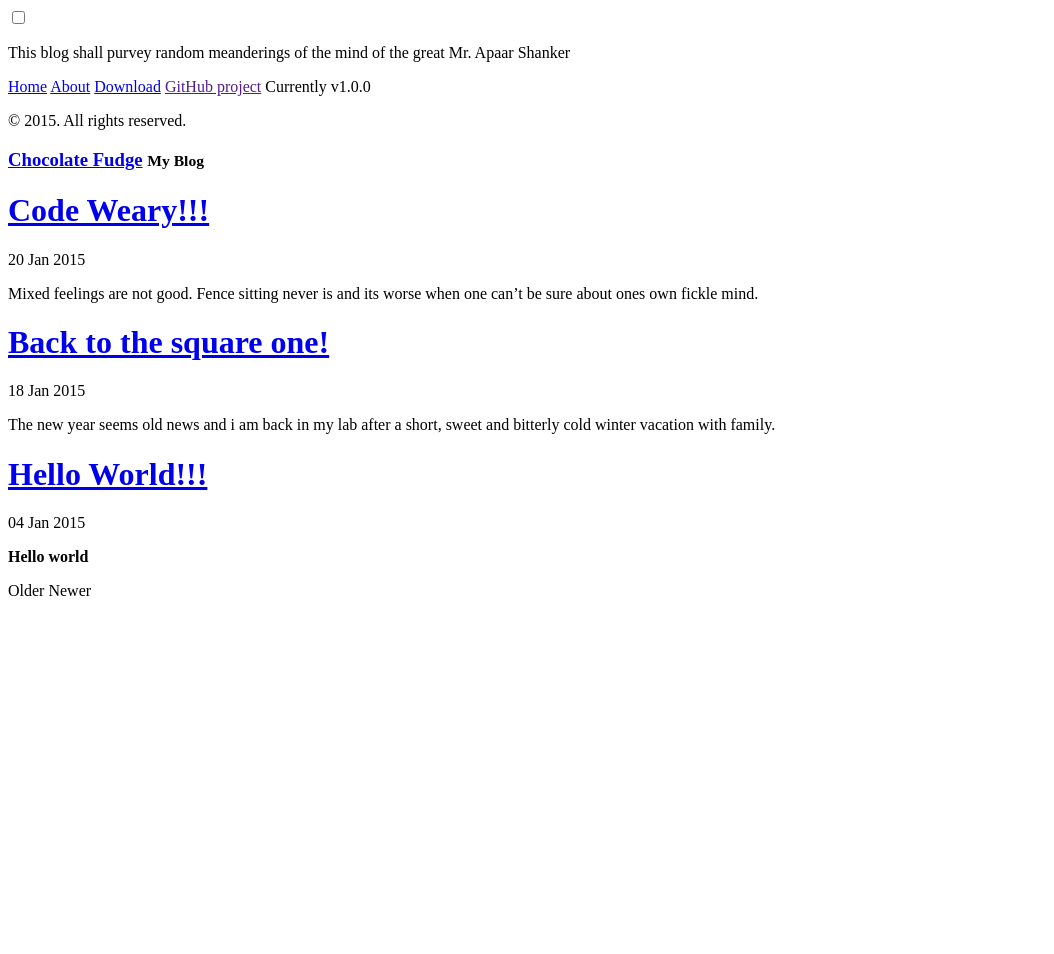
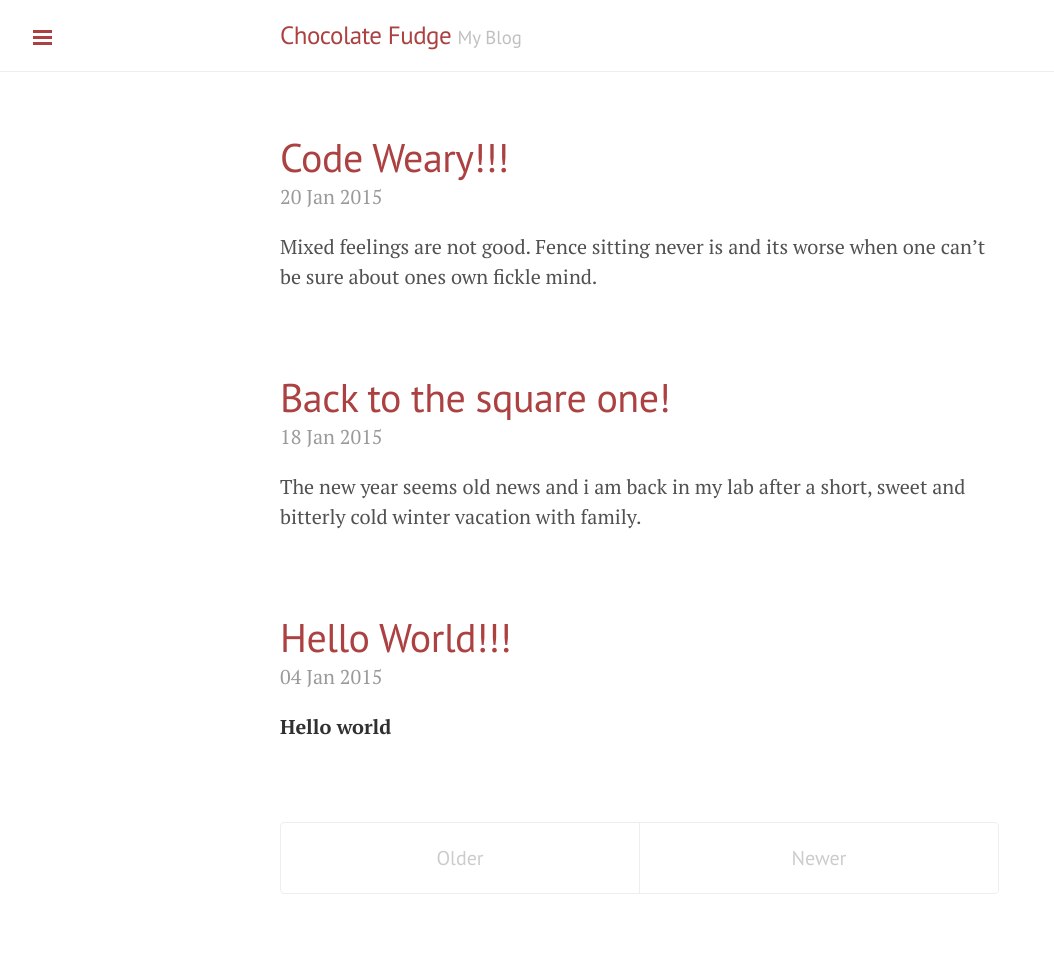
Before and after one commit to auag92/blog, a Jekyll site: the page built from index.html, in a window 1280 px wide. Shown: the whole page, without its empty margins (0-1054 px from the left). Built offline with Jekyll 4.4.1, drawn with Linux system fonts in a browser that asks for light colours; Markdown is read by kramdown in place of the engine named in the settings; the list of posts is cut into pages by our own code; before the commit the page ends 900 px from its top, so only the background shows below that.

Commit message:
disaster  revert config

```diff
--- a/_config.yml
+++ b/_config.yml
@@ -12,8 +12,8 @@ relative_permalinks: true
 title:               Chocolate Fudge
 tagline:             'My Blog'
 description:         'This blog shall purvey random meanderings of the mind of the great Mr. Apaar Shanker'
-url:                 http://auag92.github.io/
-baseurl:             blog/
+url:                 http://auag92.github.io
+baseurl:             /blog/
 paginate:            10
 
 # About/contact
```
